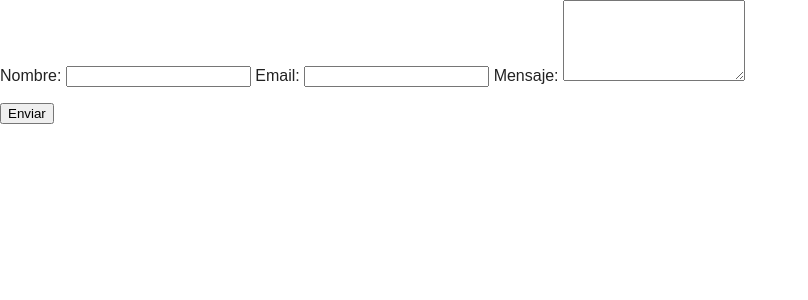
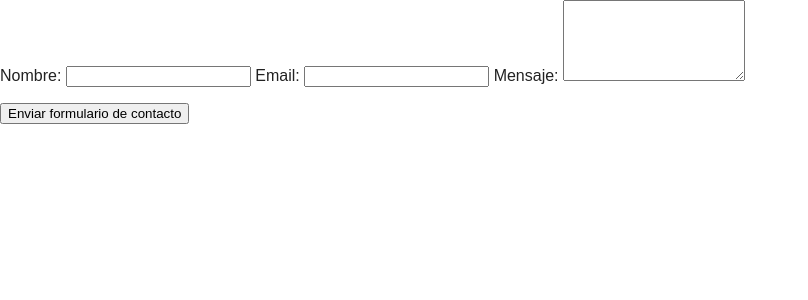
Before and after one commit to khenializette/tercera1diurno-, a PHP site: page /contacto.php in a window 1280 px wide. Shown: the part 69-369 px from the top of the page, without its empty margins (0-808 px from the left). Run offline with PHP 8.4, Linux system fonts and the light colour scheme.

```diff
--- a/contacto.php
+++ b/contacto.php
@@ -38,7 +38,7 @@
 
     <p id="mensajes"></p>
 
-    <button type="submit">Enviar</button>
+    <button type="submit">Enviar formulario de contacto</button>
 
 </form>
 
```
